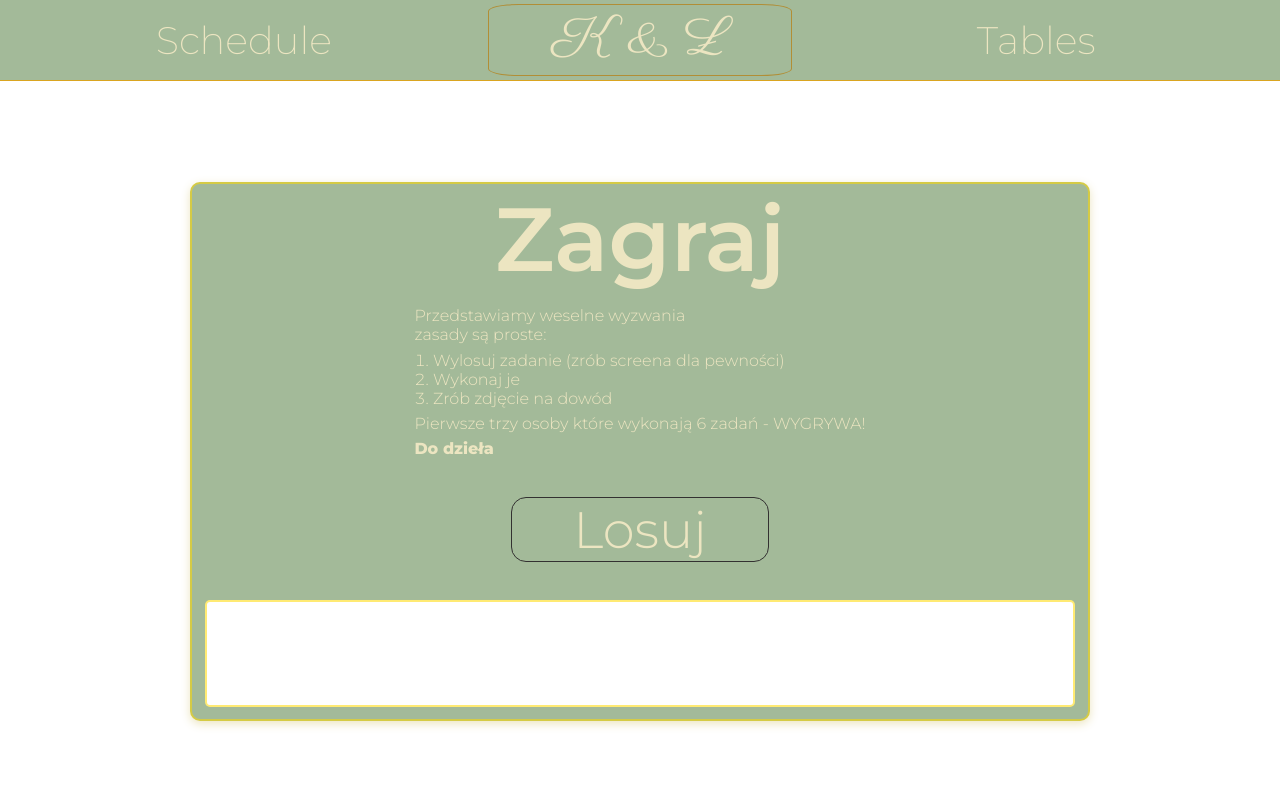
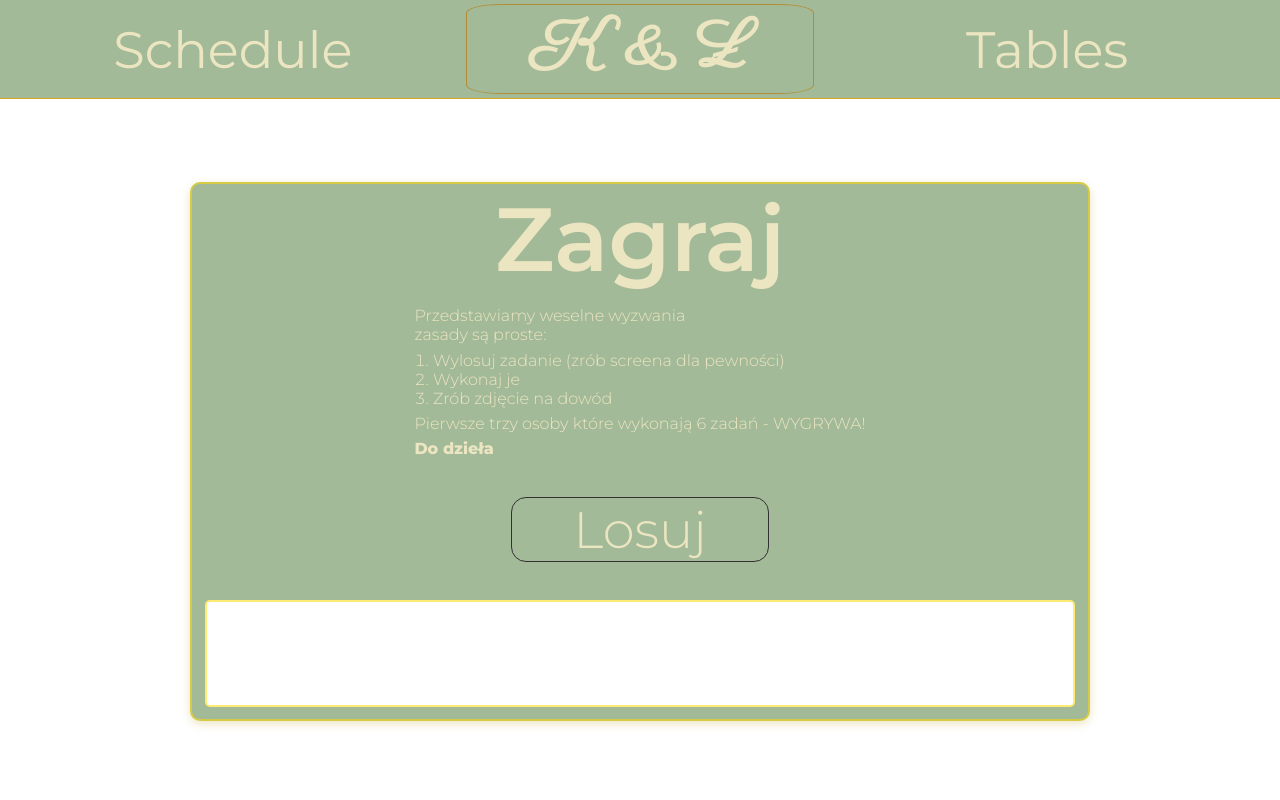
Before and after one commit to LukaszO94/k_l_wedding, a plain HTML site: page index.html in a window 1280 px wide. Shown: the top 800 px of the page. Drawn offline with Linux system fonts and the light colour scheme.

Commit message:
New styling

```diff
--- a/index.html
+++ b/index.html
@@ -8,9 +8,10 @@
     <link rel="preconnect" href="https://fonts.googleapis.com">
 <link rel="preconnect" href="https://fonts.gstatic.com" crossorigin>
 <link href="https://fonts.googleapis.com/css2?family=Fredoka+One&family=Montserrat:ital,wght@0,100;0,200;0,300;0,400;0,500;0,600;0,800;0,900;1,100;1,200;1,300;1,400;1,500;1,600;1,700;1,800;1,900&family=Noto+Serif+JP:wght@200;300;400;500;600;700;900&family=Parisienne&family=Raleway:ital,wght@0,100;0,200;0,300;0,400;0,500;0,600;0,700;0,800;0,900;1,100;1,200;1,300;1,400;1,500;1,600;1,700;1,800;1,900&display=swap" rel="stylesheet">
-    <title>Document</title>
+    <title>Ślub Klaudia & Łukasz</title>
 </head>
 <body>
+
     <nav>
         <ul>
             <li><button onclick="myFunction1()" id="Schedule">&nbsp;Schedule&nbsp;</button></li>
@@ -24,6 +25,7 @@
         </ul>
     </nav>
     <script src="./javascript.js"></script>
+    <div class="merge">
         <div class="wrapper">
 
             <div class="content"></div>
@@ -227,6 +229,7 @@
                 </div>
 
         </div>
+
         <div class="loteria">
                 <span class="heading">Zagraj</span>
                 <div class="instrukcja">
@@ -245,10 +248,10 @@
                 </form>
         </div>
 
-    </div>
         <div class="default">
             <p id="dziekujemy">Dziękujemy</p>
             <p id="przybycie">Za przybycie</p>
         </div>
+    </div>
 </body>
 </html>
--- a/newStyles.css
+++ b/newStyles.css
@@ -7,9 +7,6 @@ body {
    /* background: rgb(0,106,78);
 background: linear-gradient(180deg, rgba(0,106,78,1) 0%, rgba(86,130,139,0.7665660014005602) 68%, rgba(255,255,255,1) 100%);*/
 background-color: white;
-
-
-
 }
 nav {
     position: fixed;
@@ -18,7 +15,7 @@ nav {
     width: 100%;
     justify-content: space-between;
    /* background-color: #006a4e;*/
-    height: 80px;
+
     align-items: center;
     z-index: 1;
     border-bottom: 1px solid goldenrod;
@@ -33,7 +30,7 @@ nav ul {
     margin: 0 auto;
     flex-shrink: 2;
     font-family: 'Montserrat', sans-serif;
-    font-weight: 200;
+    font-weight: 400;
     overflow: visible;
 }
 nav ul li {
@@ -47,20 +44,27 @@ nav ul li {
 
 nav ul li button {
     all: unset;
-    font-size: 3vw;
+    font-size: 4vw;
 }
 nav ul li button:hover {
     all: unset;
-    font-size: 3vw;
-    color: rgb(205, 174, 93);
+    font-size: 4vw;
+    color: rgb(151, 128, 70);
 }
 .logo {
-    font-size: 3vw;;
     font-family: 'Parisienne', cursive;
-    font-size: 4vw;
+    font-size: 5vw;
+    font-weight: bold;
     border: 1px solid rgb(177, 142, 54);
     border-radius: 10%;
     padding: 0 5vw;
+    margin: 0.5vh 0;
+}
+.merge {
+    display: flex;
+    flex-direction: column;
+    justify-content: space-between;
+    align-items: space-between;
 }
 .wrapper{
     position: relative;
--- a/styles.css
+++ /dev/null
@@ -1,104 +0,0 @@
-
-@viewport {
-    width: device-width ;
-    zoom: 1.0 ;
-  }
-* {
-    padding: 0;
-    margin: 0;
-    box-sizing: border-box;
-    font-family: 'Noto Serif JP', serif;
-    font-style: italic;
-    overflow: hidden;
-    width: 100%;
-    background-color: #006a4e;
-    /*border: 1px solid black;*/
-}
-
-nav {
-    margin: 30px auto;
-    padding: 0 auto;
-    width: 100%;
-    position: fixed;
-    z-index: 1;
-    text-align: center;
-    font-size: 3em;
-    color: transparent;
-    -webkit-text-stroke: 2px #b2945b;
-}
-.wrapper {
-
-    display: flex;
-    justify-content: space-around;
-    width: auto;
-    flex-shrink: 1;
-}
-.container {
-    display: flex;
-    justify-content: center;
-    align-items: center;
-    min-height: 100vh;
-    flex-shrink: 1;
-    margin: auto;
-}
-
-.logo {
-    width: 1fr;
-    flex-shrink: 1;
-    margin: auto;
-}
-.pop{
-    display: none;
-    width: 1fr;
-    flex-shrink: 1;
-    justify-content: center;
-    align-items: center;
-}
-
-ul {
-
-    display: flex;
-    flex-direction: column;
-    gap: 80px;
-    /*margin: 0 18px;*/
-}
-
-ul li {
-
-    list-style: none;
-}
-
-ul li a {
-
-    font-size: 5em;
-
-
-    text-decoration: none;
-    line-height: 1em;
-    letter-spacing: 2px;
-    text-transform: uppercase;
-    color: transparent;
-    -webkit-text-stroke: 2px #b2945b;
-}
-
-/*ul li a::before {
-   content: attr(data-text);
-   position: absolute;
-   color: transparent;
-   width: 0;
-   overflow: hidden;
-   transition: 1s;
-   border-right: 8px solid var(--clr);
-   -webkit-text-stroke: 1px white;
-}
-
-ul li a:hover::before {
-    width: 100%;
-    filter: drop-shadow(0 0 25px var(--clr));
-}
-
-.dglow { display: none; }*/
-
-button{
-    all: unset;
-}
```
Lines whose indentation alone changed are shown as unchanged.
